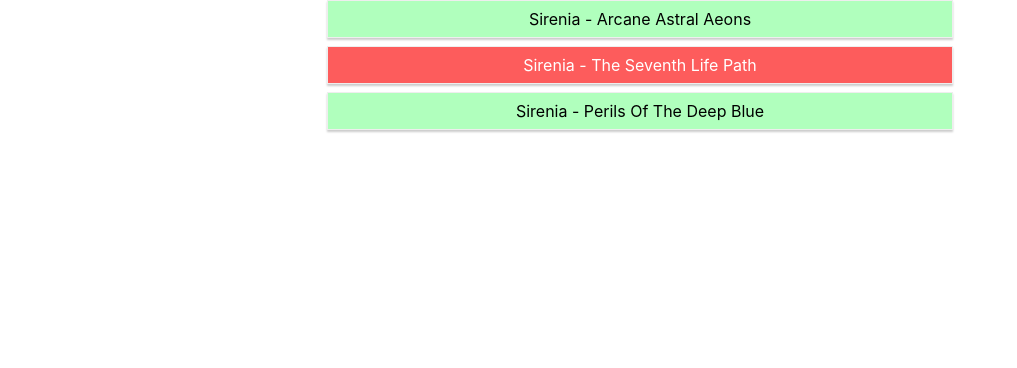
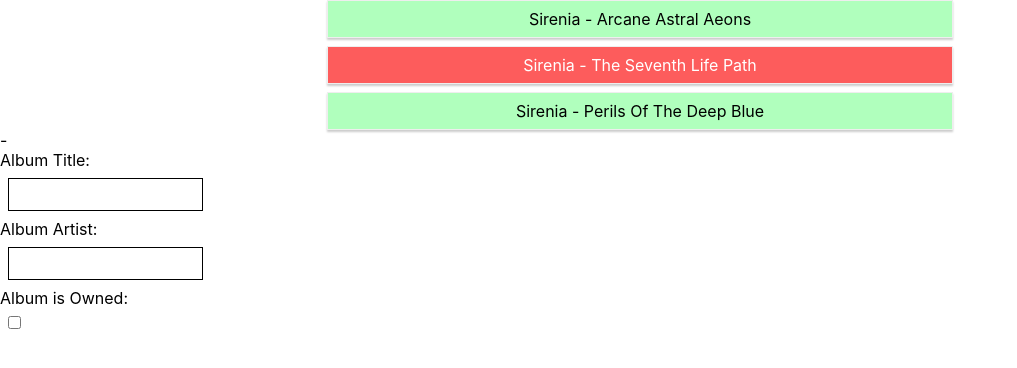
Before and after one commit to MarkusAleksander/react-music-library, a React (Create React App) app: page / in a window 1280 px wide. Shown: the top 368 px of the page, without its empty margins (0-1017 px from the left). Built offline with nearby package versions, Linux system fonts and the light colour scheme.

Commit message:
Added click functionality and input component && git push origin master

```diff
--- a/src/App.js
+++ b/src/App.js
@@ -1,11 +1,13 @@
 import React from 'react';
 import AlbumList from './components/AlbumList/AlbumList';
+import AlbumInput from './components/AlbumInput/AlbumInput';
 import './App.css';
 
 function App() {
   return (
     <div className="App">
       <AlbumList />
+      <AlbumInput />
     </div>
   );
 }
--- a/src/components/Album/Album.js
+++ b/src/components/Album/Album.js
@@ -3,7 +3,7 @@
 
 const Album = (props) => {
     return (
-        <li className={'album__item album__item--' + (props.owned ? 'owned' : 'required')}>{props.artist} - {props.album}</li>
+        <li className={'album__item album__item--' + (props.owned ? 'owned' : 'required')} onClick={props.click}>{props.artist} - {props.title}</li>
     );
 }
 
--- /dev/null
+++ b/src/components/AlbumInput/AlbumInput.js
@@ -0,0 +1,50 @@
+import React, { Component } from 'react';
+import './albumInput.css';
+
+class AlbumInput extends Component {
+
+    constructor(props) {
+        super(props);
+
+        this.state = {
+            title: '',
+            artist: '',
+            owned: false
+        }
+    }
+
+    titleChangeHandler = (event) => {
+        this.setState({
+            title: event.target.value
+        });
+    }
+
+    artistChangeHandler = (event) => {
+        this.setState({
+            artist: event.target.value
+        })
+    }
+
+    ownedChangeHandler = (event) => {
+        this.setState({
+            owned: event.target.checked
+        })
+    }
+
+    render () {
+        return (
+            <div>
+                <p>{this.state.artist} - {this.state.title}</p>
+                <label htmlFor="album-title">Album Title:</label>
+                <input type="text" name="album-title" id="album-title" className="album__input album__input--text" onChange={this.titleChangeHandler} value={this.state.title} />
+                <label htmlFor="album-artist">Album Artist:</label>
+                <input type="text" name="album-artist" id="album-artist" className="album__input album__input--text" onChange={this.artistChangeHandler} value={this.state.artist} />
+                <label htmlFor="album-owned">Album is Owned:</label>
+                <input type="checkbox" name="album-owned" id="album-owned" className="album__input album__input--checkbox" onChange={this.ownedChangeHandler} value={this.state.owned} />
+            </div>
+        )
+    }
+
+}
+
+export default AlbumInput;
--- /dev/null
+++ b/src/components/AlbumInput/albumInput.css
@@ -0,0 +1,9 @@
+.album__input {
+    display: block;
+    margin: 0.5rem;
+}
+
+.album__input--text {
+    padding: 0.5rem;
+    border: 1px solid #000;
+}
--- a/src/components/AlbumList/AlbumList.js
+++ b/src/components/AlbumList/AlbumList.js
@@ -11,17 +11,17 @@
             albumData: [{
                 id: 1,
                 artist: 'Sirenia',
-                album: 'Arcane Astral Aeons',
+                title: 'Arcane Astral Aeons',
                 owned: true
             }, {
                 id: 2,
                 artist: 'Sirenia',
-                album: 'The Seventh Life Path',
+                title: 'The Seventh Life Path',
                 owned: false
             }, {
                 id: 3,
                 artist: 'Sirenia',
-                album: 'Perils Of The Deep Blue',
+                title: 'Perils Of The Deep Blue',
                 owned: true
             },
             ]
@@ -30,14 +30,25 @@
         this.updateAlbumOwnedState = this.updateAlbumOwnedState.bind(this);
     }
 
-    updateAlbumOwnedState = () => { }
+    updateAlbumOwnedState = (albumID) => {
+        let newAlbumData = this.state.albumData.map(album => {
+            if(album.id === albumID) {
+                album.owned = !album.owned;
+            }
+            return album;
+        });
+
+        this.setState({
+            albumData: newAlbumData
+        });
+    }
 
     render() {
         return (
             <ul className="album__list" >
                 {
                     this.state.albumData.map((album) => {
-                        return <Album artist={album.artist} album={album.album} owned={album.owned} onClick={this.updateAlbumOwnedState}></Album>
+                        return <Album key={album.id} artist={album.artist} title={album.title} owned={album.owned} click={() => this.updateAlbumOwnedState(album.id)}></Album>
                     })
                 }
             </ul>
```
